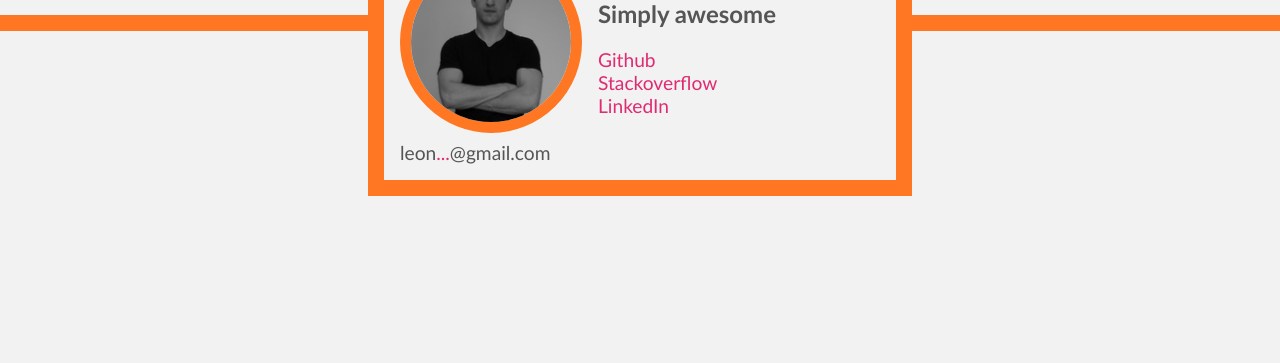
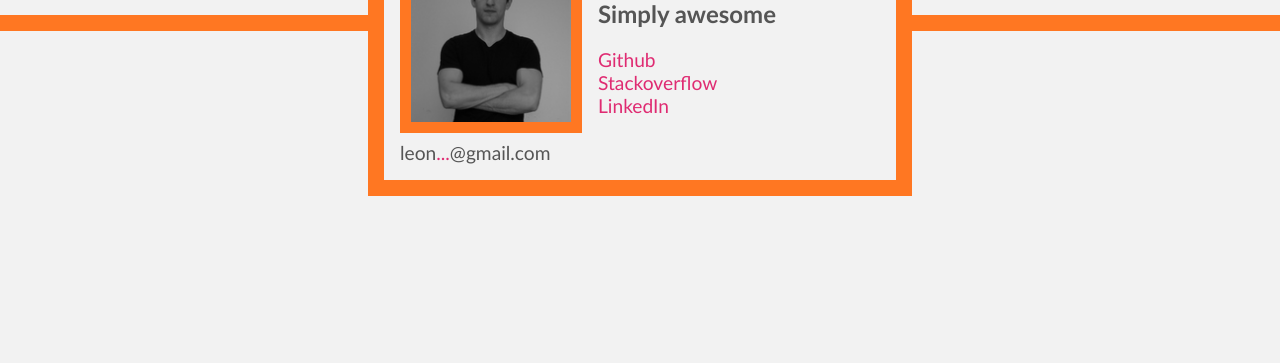
Before and after one commit to Leonti/leonti.me, a plain HTML site: page index.html in a window 1280 px wide. Shown: the part 271-634 px from the top of the page. Drawn offline with Linux system fonts and the light colour scheme.

Commit message:
Get rid of border-radius after all

```diff
--- a/main.css
+++ b/main.css
@@ -63,9 +63,6 @@ a:hover {
 	margin-bottom: 0.5em;
 	margin-right: 1em;
 	float: left;
-	-webkit-border-radius: 6em;
-	-moz-border-radius: 6em;
-	border-radius: 6em;
 }
 
 .profile .name,
```
